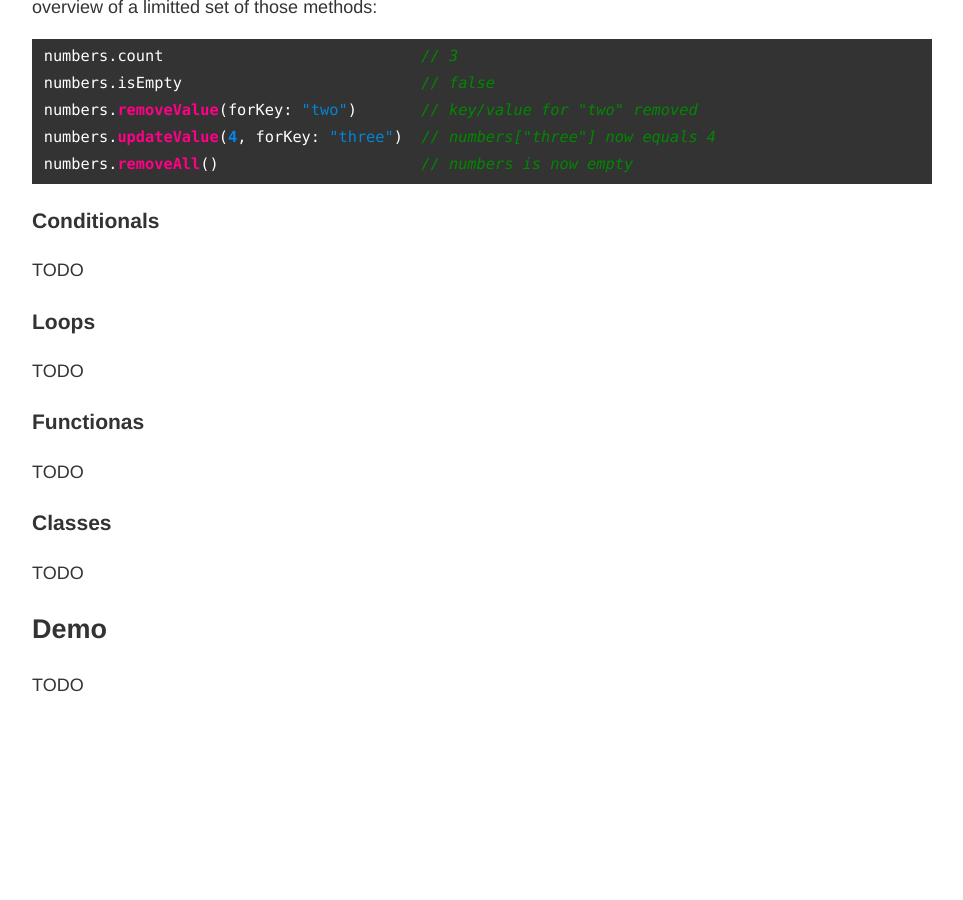
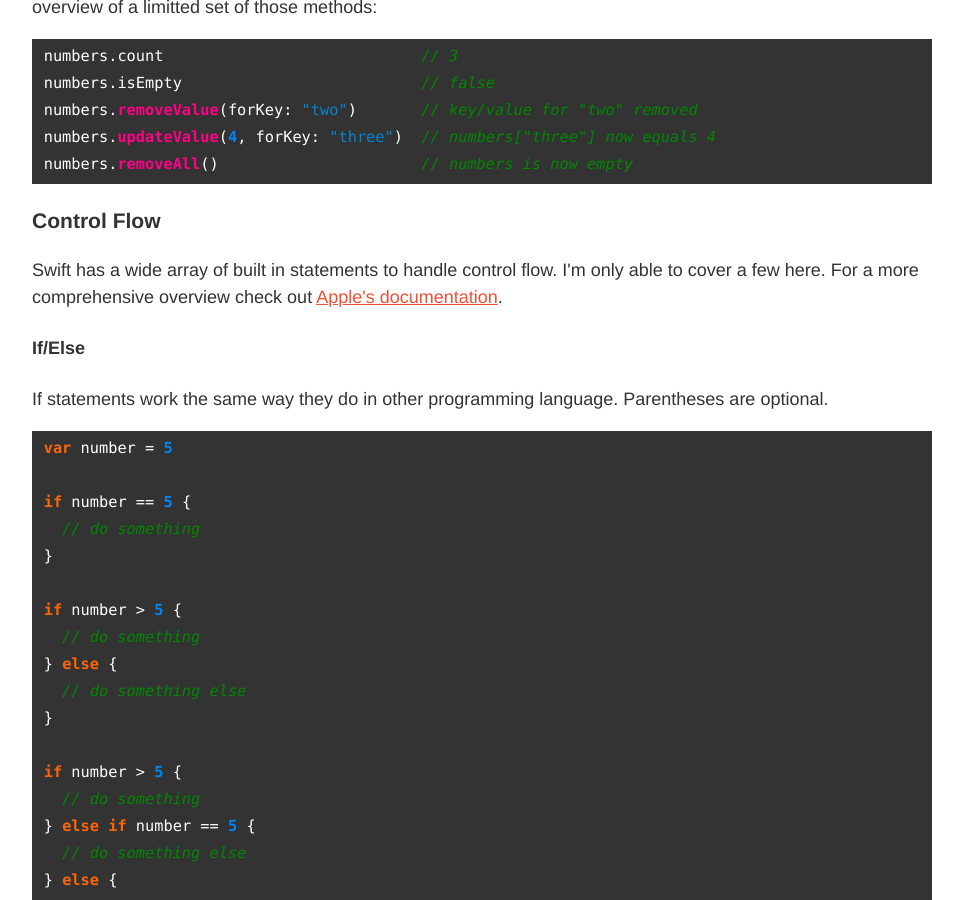
Before and after one commit to jmhooper/activ8conf-presentation, a Jekyll site: the page built from index.md, in a window 1280 px wide and 900 px high, scrolled down 8045 px. Shown: the whole window, without its empty margins (158-1121 px from the left). Built offline with Jekyll 4.4.1, drawn with Linux system fonts in a browser that asks for light colours; before the commit the page ends 8780 px from its top, so only the background shows below that; some of the changed text lies outside the part shown.

Commit message:
Add some content on conditionals

````diff
--- a/index.md
+++ b/index.md
@@ -352,15 +352,82 @@ numbers.updateValue(4, forKey: "three")  // numbers["three"] now equals 4
 numbers.removeAll()                      // numbers is now empty
 ```
 
-### Conditionals
+### Control Flow
 
-TODO
+Swift has a wide array of built in statements to handle control flow.
+I'm only able to cover a few here.
+For a more comprehensive overview check out [Apple's documentation](https://developer.apple.com/library/content/documentation/Swift/Conceptual/Swift_Programming_Language/ControlFlow.html).
 
-### Loops
+#### If/Else
 
-TODO
+If statements work the same way they do in other programming language.
+Parentheses are optional.
 
-### Functionas
+```swift
+var number = 5
+
+if number == 5 {
+  // do something
+}
+
+if number > 5 {
+  // do something
+} else {
+  // do something else
+}
+
+if number > 5 {
+  // do something
+} else if number == 5 {
+  // do something else
+} else {
+  // do something... elser...?
+}
+```
+
+If statements can also be used with `let` to unwrap optionals.
+
+This example if effectively saying: "If `optionalNumber` is not nil, assign it to the variable `optionalNumber` within the if statement's scope and print it out.
+If `optionalNumber` is nil, print out `"optionalNumber is nil"`."
+
+```swift
+var optionalNumber: Int? = 5
+
+if let optionalNumber = optionalNumber {
+  // optionalNumber is now available as an unwrapped optional
+   print(optionalNumber)
+} else {
+  // optionalNumber is nil
+  print("optionalNumber is nil")
+}
+```
+
+#### Guard
+
+Guard statements work similarly to if statements.
+They provide an else block which is executed if the conditional is false.
+
+This is helpful for early exit from a function.
+
+```swift
+func fibonacci(at number: Int) -> Int {
+  guard number > 1 else {
+    return number
+  }
+
+  return fibonacci(at: number - 1) + fibonacci(at: number - 2)
+}
+
+fibonacci(at: 7)  // return 13
+```
+
+#### While Loops
+
+#### For Loops
+
+#### Switch Statements
+
+### Functions
 
 TODO
 
````
Also changed, not shown: other parts of index.md (+1 -1 lines).
